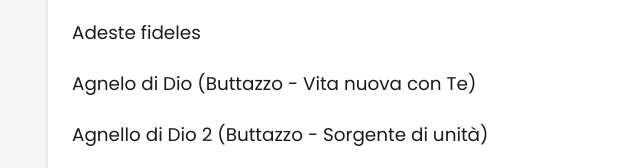
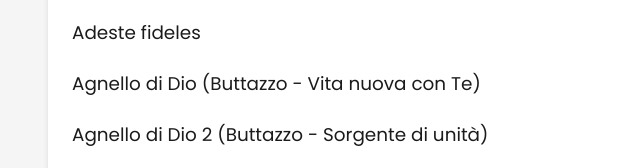
Before and after one commit to corisanvito/corisanvito.github.io, a plain HTML site: page canti.html in a window 1280 px wide. Shown: the part 617-785 px from the top of the page, 0-640 px from the left. Drawn offline with Linux system fonts and the light colour scheme.

Commit message:
correzioni

```diff
--- a/canti.html
+++ b/canti.html
@@ -94,7 +94,7 @@
                         <a href="canti/acqua-siamo-noi">Acqua siamo noi</a><br>
                         <a href="canti/adesso-e-la-pienezza">Adesso è la pienezza</a><br>
                         <a href="canti/adeste-fideles">Adeste fideles</a><br>
-                        <a href="canti/agnello-di-dio-buttazzo">Agnelo di Dio (Buttazzo - Vita nuova con Te)</a><br>
+                        <a href="canti/agnello-di-dio-buttazzo">Agnello di Dio (Buttazzo - Vita nuova con Te)</a><br>
                         <a href="canti/agnello-di-dio-2-buttazzo">Agnello di Dio 2 (Buttazzo - Sorgente di unità)</a><br>
                         <a href="canti/agnello-di-dio-buttazzo-dargenio">Agnello di Dio (Buttazzo, Dargenio - Esulta il cielo)</a><br>
                         <a href="canti/agnello-di-dio-de-dominicis">Agnello di Dio (De Dominicis)</a><br>
```
